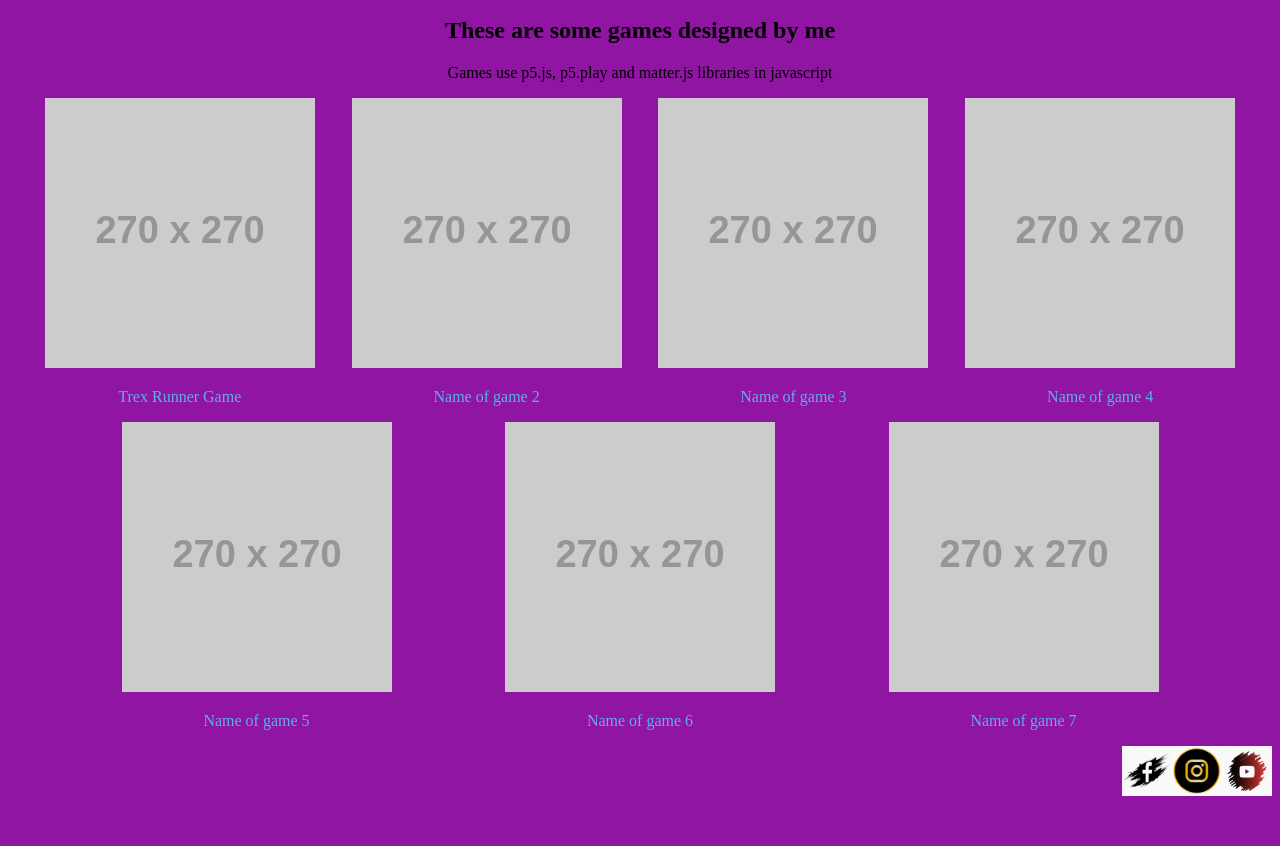
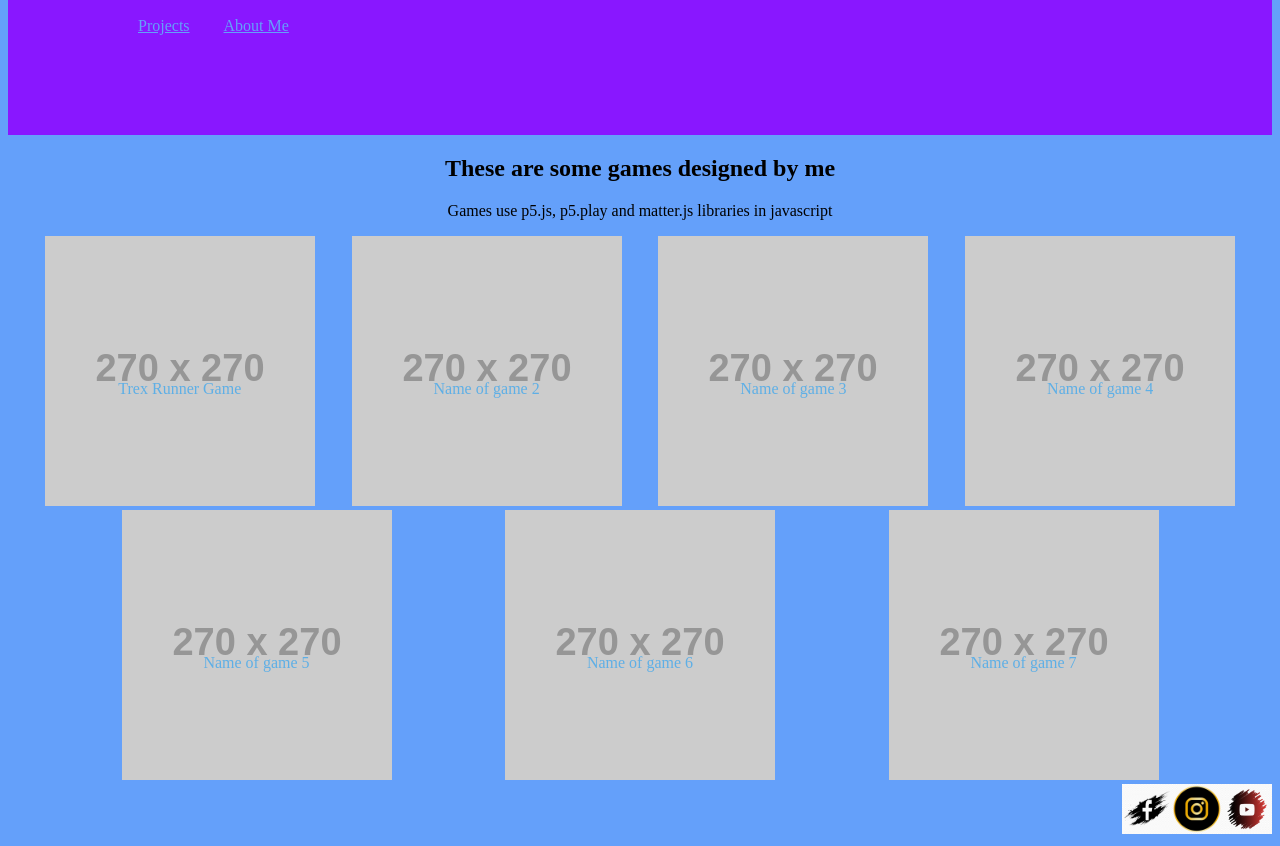
Before and after one commit to CanIJustSay/My-Portfolio, a plain HTML site: page index.html in a window 1280 px wide. Shown: the part 91-937 px from the top of the page. Before the commit the page ends 899 px from the top, so only its background shows below. Drawn offline with Linux system fonts and the light colour scheme; placeholder pictures from the web are drawn by us.

Commit message:
Update style.css

```diff
--- a/style.css
+++ b/style.css
@@ -1,18 +1,30 @@
 h1 {
     color:#FFFFFF;
+
+
 }
 
 /** {
     border: solid;
 } */
-
+.header * {
+   /* border:solid;
+    border-color:#c364fa;
+    border-width: 5.5px;
+    border-radius: 10%;
+*/
+}
 .header{
     background-color:#8917FF;
     display: flex;
     text-align: center;
     justify-content: space-between;
+
+
 }
-
+.menu{
+    margin: 100px;
+}
 .site-description{
     display: flex;
     flex-direction: column;
@@ -33,7 +45,32 @@ h1 {
 
 p,h2{
     text-align: center;
+
 }
 body{
-    background-color:#9015A2;
+    background-color:#64a0fa;
 }
+a:link{
+    color:#64a0fa
+}
+a:visited{
+    color:black;
+}
+.menu a{
+    margin-left:30px
+}
+.item{
+    position:relative;
+}
+.item p{
+    position:absolute;
+ top:50%;
+ left: 50%;
+ transform: translate(-50%,-50%);
+}
+.item:hover p{
+    opacity: 1;
+}
+.item:hover img{
+    opacity: 0.33;
+}
```
